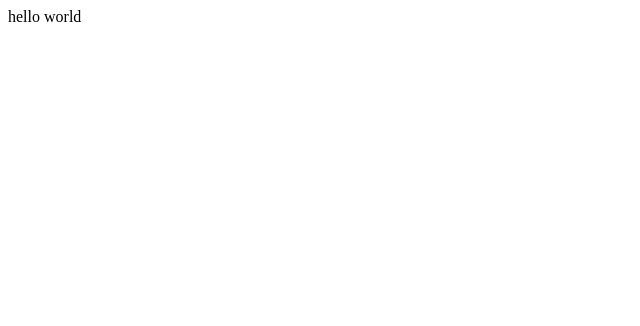
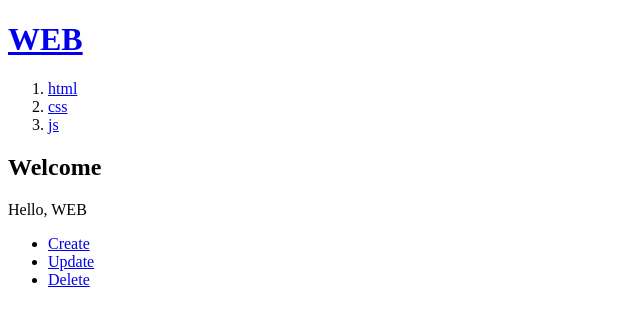
Before and after one commit to Sminky1170/elice-theory, a Next.js app in the folder 0403/: page / in a window 1280 px wide. Shown: the top 326 px of the page, without its empty margins (0-640 px from the left). Built offline with nearby package versions, Linux system fonts and the light colour scheme.

Commit message:
기본 UI 제작

```diff
--- a/0403/pages/index.js
+++ b/0403/pages/index.js
@@ -1,7 +1,21 @@
 export default function Home() {
   return (
     <>
-      hello world
+      <h1><a href="/">WEB</a></h1>
+      <ol>
+        <li><a href="/read/1">html</a></li>
+        <li><a href="/read/2">css</a></li>
+        <li><a href="/read/3">js</a></li>
+      </ol>
+      <article>
+        <h2>Welcome</h2>
+        Hello, WEB
+      </article>
+      <ul>
+        <li><a href="/create">Create</a></li>
+        <li><a href="/update">Update</a></li>
+        <li><a href="/delete">Delete</a></li>
+      </ul>
     </>
   )
 }
```
